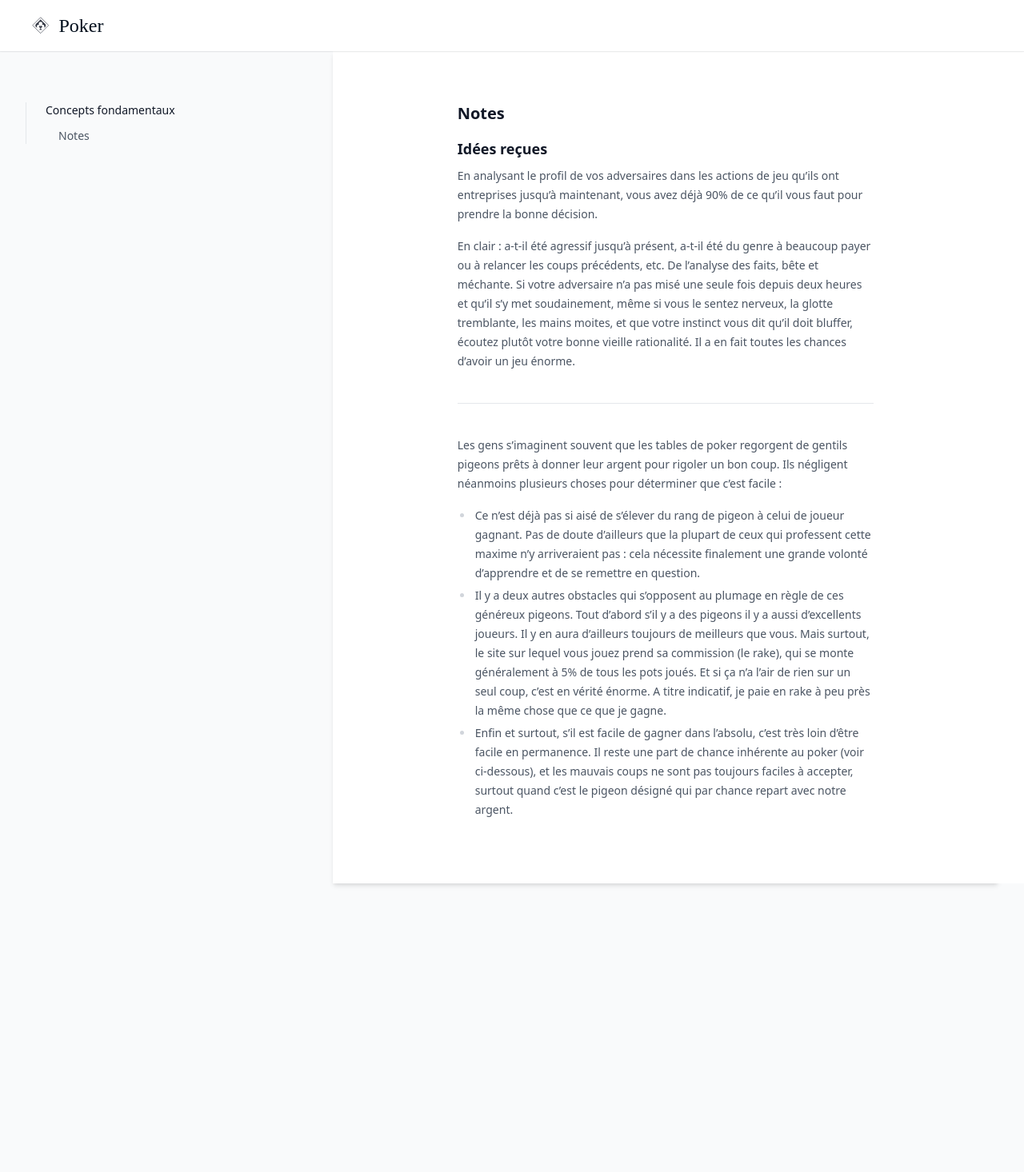
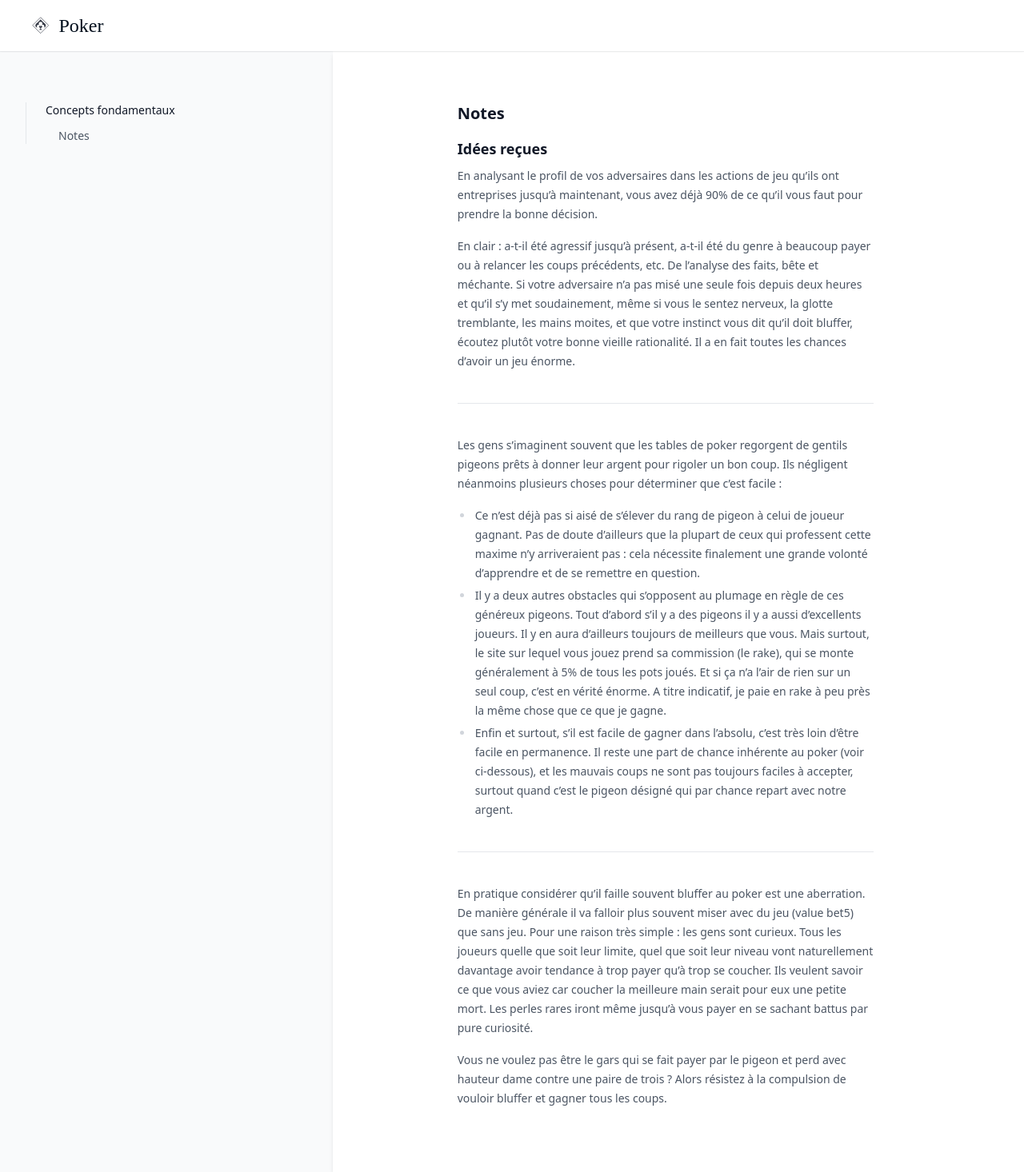
Before and after one commit to greglejeune/ebook, a Jekyll site: the page built from _poker/2021-09-01-notes.md, in a window 1280 px wide. Shown: the whole page at 80% size. Built offline with Jekyll 4.4.1, drawn with Linux system fonts in a browser that asks for light colours.

Commit message:
Update 2021-09-01-notes.md

```diff
--- a/_poker/2021-09-01-notes.md
+++ b/_poker/2021-09-01-notes.md
@@ -19,8 +19,6 @@ En analysant le profil de vos adversaires dans les actions de jeu qu’ils ont e
 En clair : a-t-il été agressif jusqu’à présent, a-t-il été du genre à beaucoup payer ou à relancer les coups précédents, etc. De l’analyse des faits, bête et méchante. Si votre adversaire n’a pas misé une seule fois depuis deux heures et qu’il s’y met soudainement, même si vous le sentez nerveux, la glotte tremblante, les mains moites, et que votre instinct vous dit qu’il doit bluffer, écoutez plutôt votre bonne vieille rationalité. Il a en fait toutes les chances d’avoir un jeu énorme.
 </p>
 
-<p></p>
-
 <hr id="using-react">
 
 <p>
@@ -38,3 +36,13 @@ Les gens s’imaginent souvent que les tables de poker regorgent de gentils pige
     Enfin et surtout, s’il est facile de gagner dans l’absolu, c’est très loin d’être facile en permanence. Il reste une part de chance inhérente au poker (voir ci-dessous), et les mauvais coups ne sont pas toujours faciles à accepter, surtout quand c’est le pigeon désigné qui par chance repart avec notre argent.
   </li>
 </ul>
+
+<hr id="using-react">
+
+<p>
+En pratique considérer qu’il faille souvent bluffer au poker est une aberration. De manière générale il va falloir plus souvent miser avec du jeu (value bet5) que sans jeu. Pour une raison très simple : les gens sont curieux. Tous les joueurs quelle que soit leur limite, quel que soit leur niveau vont naturellement davantage avoir tendance à trop payer qu’à trop se coucher. Ils veulent savoir ce que vous aviez car coucher la meilleure main serait pour eux une petite mort. Les perles rares iront même jusqu’à vous payer en se sachant battus par pure curiosité.
+</p>
+
+<p>
+Vous ne voulez pas être le gars qui se fait payer par le pigeon et perd avec hauteur dame contre une paire de trois ? Alors résistez à la compulsion de vouloir bluffer et gagner tous les coups.
+</p>
```
